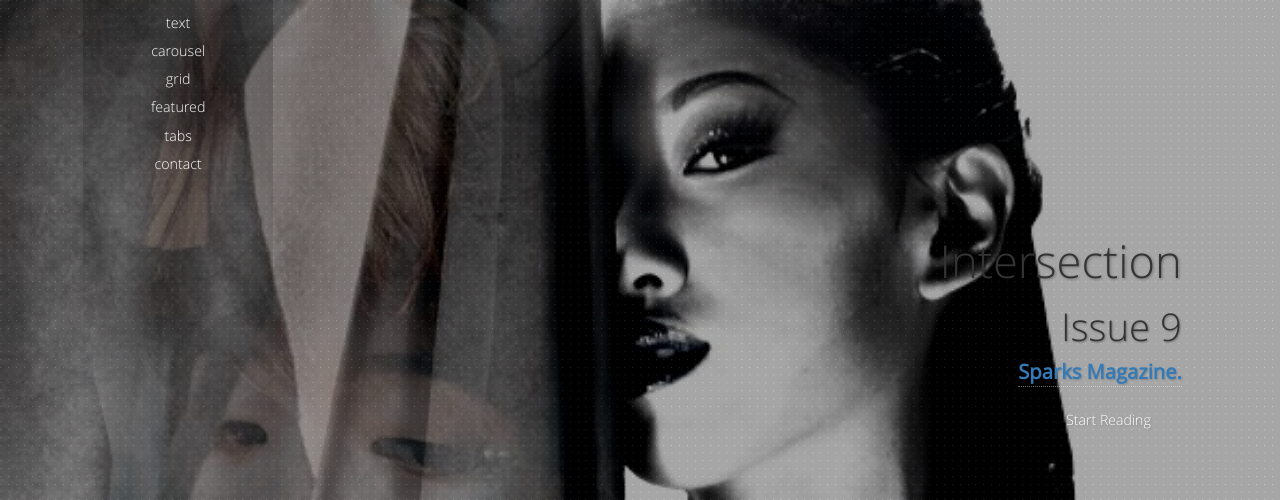
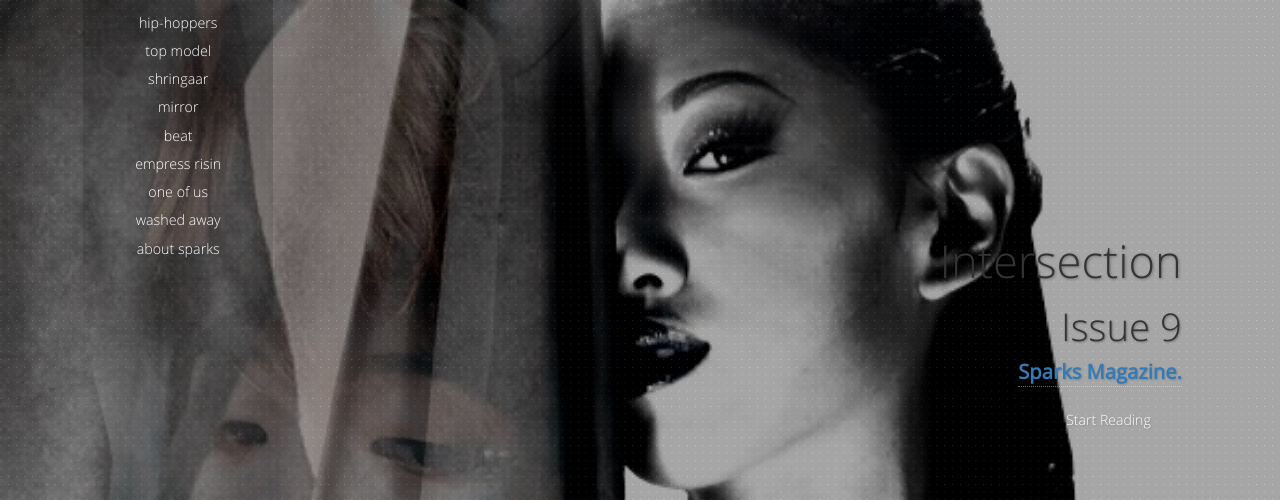
Before and after one commit to XiaoxiZheng/sparksIssue9, a plain HTML site: page index.html in a window 1280 px wide. Shown: the part 218-718 px from the top of the page. Drawn offline with nearby package versions, Linux system fonts and the light colour scheme.

Commit message:
content update1

```diff
--- a/index.html
+++ b/index.html
@@ -10,7 +10,7 @@
     <title>Sparks | Issue #9</title>
 
     <!-- favicon -->
-    <link rel="icon" type="image/png" href="assets/images/other_images/favicon.png">
+    <link rel="icon" type="image/png" href="assets/images/other_images/favicon.ico">
 
     <!-- Bootstrap core CSS -->
     <link href="assets/bootstrap/css/bootstrap.min.css" rel="stylesheet">
@@ -72,12 +72,15 @@
              - set each <li> id to this format: "menu-item-[the id of the .section-wrapper to link to]".
              - set href of each <a> to the id of the .section-wrapper to link to -->
         <ul id="main-menu">
-          <li id="menu-item-text" class="menu-item scroll"><a href="#text">Text</a></li>
-          <li id="menu-item-carousel" class="menu-item scroll"><a href="#carousel">Carousel</a></li>
-          <li id="menu-item-grid" class="menu-item scroll"><a href="#grid">Grid</a></li>
-          <li id="menu-item-featured" class="menu-item scroll"><a href="#featured">Featured</a></li>
-          <li id="menu-item-tabs" class="menu-item scroll"><a href="#tabs">Tabs</a></li>
-          <li id="menu-item-contact" class="menu-item scroll"><a href="#contact">Contact</a></li>
+          <li id="menu-item-text" class="menu-item scroll"><a href="#text">Hip-Hoppers</a></li>
+          <li id="menu-item-grid" class="menu-item scroll"><a href="#grid">Top Model</a></li>
+          <li id="menu-item-featured" class="menu-item scroll"><a href="#featured">Shringaar</a></li>
+          <li id="menu-item-tabs" class="menu-item scroll"><a href="#tabs">Mirror</a></li>
+          <li id="menu-item-text1" class="menu-item scroll"><a href="#">Beat</a></li>
+          <li id="menu-item-tabs" class="menu-item scroll"><a href="#tabs">Empress Risin</a></li>
+          <li id="menu-item-text1" class="menu-item scroll"><a href="#">One of Us</a></li>
+          <li id="menu-item-tabs" class="menu-item scroll"><a href="#tabs">Washed Away</a></li>
+          <li id="menu-item-contact" class="menu-item scroll"><a href="#contact">About Sparks</a></li>
           <!-- to include a link which doesn't scroll to a section inside the page, remove the .scroll class from the <li> - example below -->
           <!-- <li id="menu-item-alt-page" class="menu-item"><a href="http://www.link.com">Outer Link</a></li> -->
         </ul><!-- #main-menu -->
@@ -125,7 +128,7 @@
         <!-- FOR EACH SECTION <article class="section-wrapper".. :
              - remember to use a unique id,
              - (optional) set a "data-custom-background-img" attribute with a link to custom background image which will be used when the viewer scrolls to this section -->
-        <article id="text" class="section-wrapper clearfix" data-custom-background-img="assets/images/other_images/bg1.jpg">
+        <article id="text" class="section-wrapper clearfix" data-custom-background-img="assets/images/other_images/spreadBG/hippop.jpg">
           <div class="content-wrapper clearfix">
             <div class="col-sm-10 col-md-9 pull-right">
 
```
Also changed, not shown: assets/images/other_images/favicon.ico (added), assets/images/other_images/favicon.png (deleted), 2 other files.
